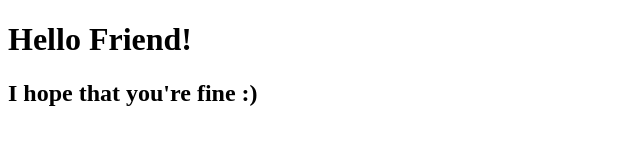
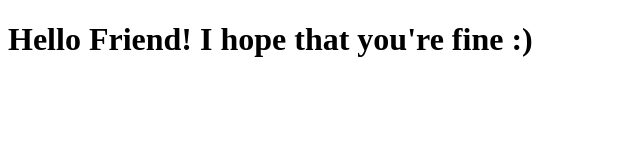
Before and after one commit to faghloua/test1, a plain HTML site: page site/index.html in a window 1280 px wide. Shown: the whole page, without its empty margins (0-640 px from the left). Drawn offline with Linux system fonts and the light colour scheme.

Commit message:
new Page

```diff
--- a/site/index.html
+++ b/site/index.html
@@ -4,7 +4,7 @@
 	<title>Hello Friend!</title>
 </head>
 <body>
-<h1>Hello Friend!</h1>
-<h2>I hope that you're fine :)</h2>
+<h1>Hello Friend!
+I hope that you're fine :)</h1>
 </body>
 </html>
```
